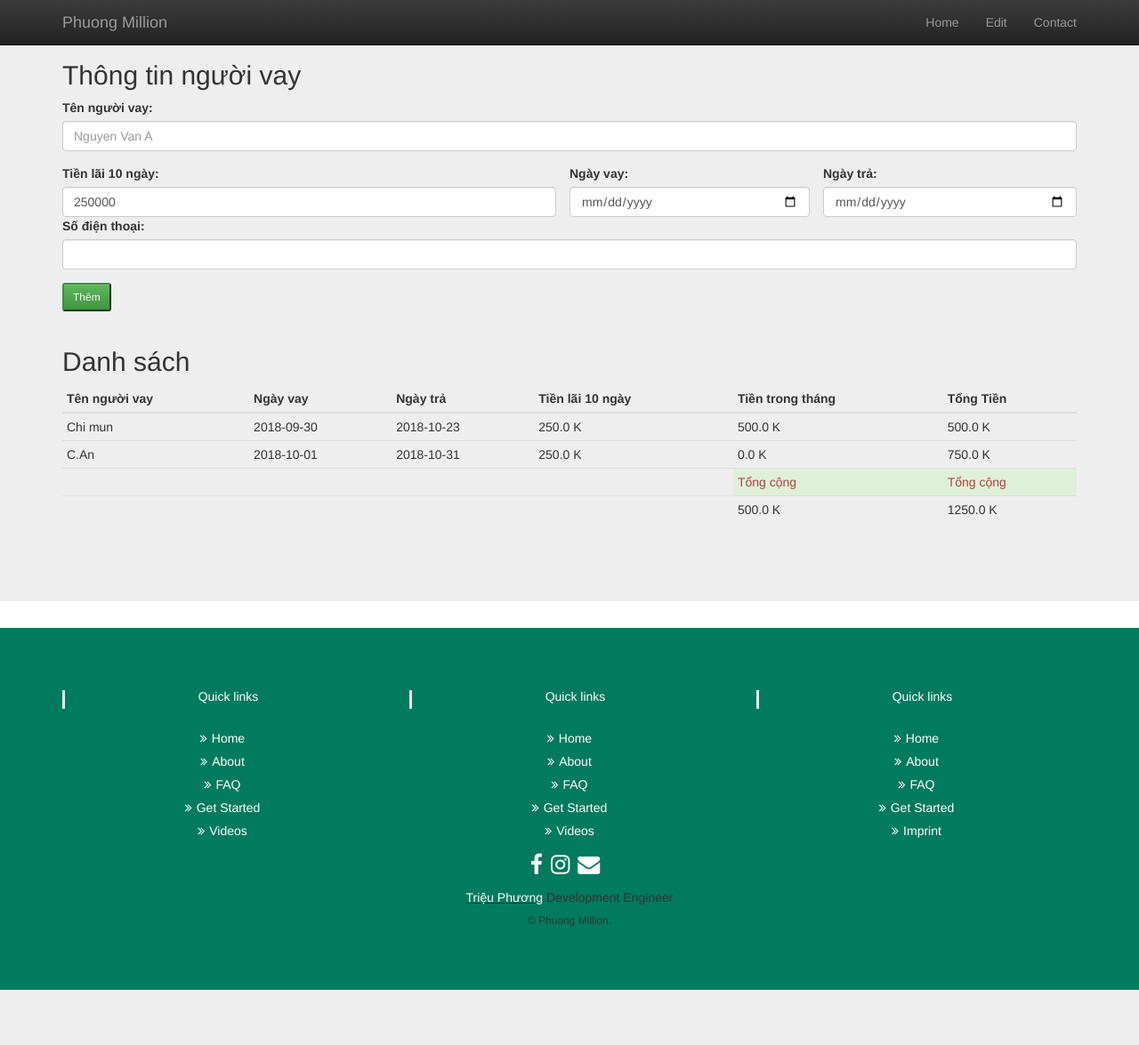
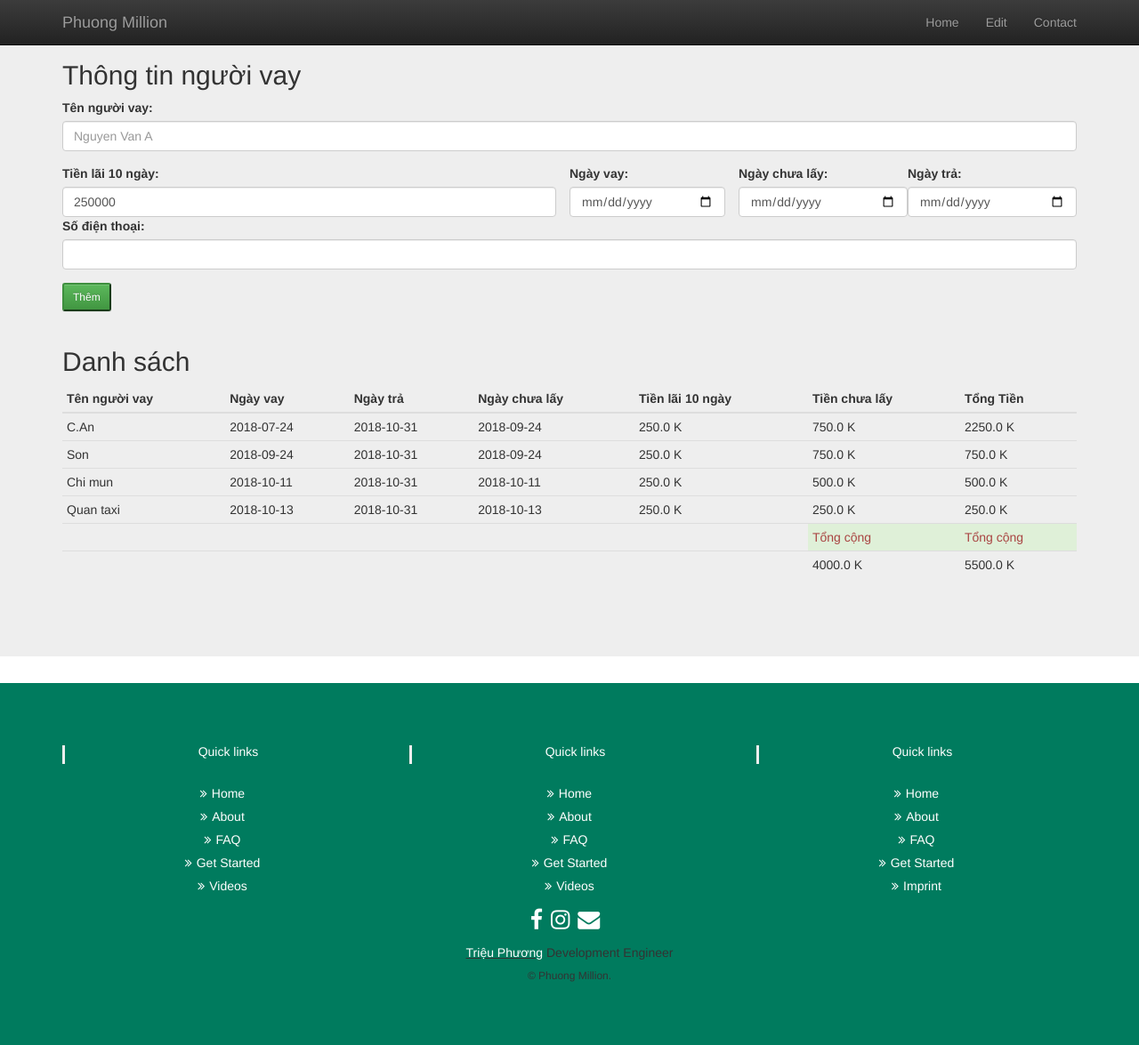
Before and after one commit to phuongmillion/app-tinh-tien, a Flask app: page / in a window 1280 px wide. Shown: the whole page at 89% size. Before the commit the page ends 1113 px from the top, so only its background shows below. Run offline with Flask 2, Linux system fonts and the light colour scheme; some libraries are stand-ins or nearby versions.

Commit message:
gan xong nua roi

```diff
--- a/app.py
+++ b/app.py
@@ -25,26 +25,32 @@ class ReusableForm(Form):
     ngaytra = TextField('ngaytra:', validators=[validators.required()])
 
 class NguoiVay:
-    def __init__(self, name=None, ngay_muon=None, ngay_ket_thuc=None, tien_lai_10_ngay=None, sdt=None):
+    def __init__(self, name=None, ngay_muon=None, ngay_ket_thuc=None, tien_lai_10_ngay=None, sdt=None, ngay_chua_lay=None):
         self.name = name
         self.ngay_muon = ngay_muon
+        self.ngay_chua_lay = ngay_chua_lay
         self.ngay_ket_thuc = ngay_ket_thuc
         self.tien_lai_10_ngay = tien_lai_10_ngay
         self.sdt = sdt
         self.thanhtien = self.thanhtien()
-        self.tientrongthang = self.tientrongthang()
+        # self.tientrongthang = self.tientrongthang()
+        self.tienchualay = self.tienchualay()
 
     def thanhtien(self):
         ngay = self.ngay_ket_thuc - self.ngay_muon
         tong_tien_thu_duoc = (ngay.days // 10) * self.tien_lai_10_ngay
         return int(tong_tien_thu_duoc)
 
-    def tientrongthang(self):
-        ngay = self.ngay_ket_thuc - self.ngay_muon
-        tong_tien_thu_duoc = (ngay.days // 10) * self.tien_lai_10_ngay
-        tien_trong_thang = tong_tien_thu_duoc % (self.tien_lai_10_ngay * 3)
-        return int(tien_trong_thang)
+    # def tientrongthang(self):
+    #     ngay = self.ngay_ket_thuc - self.ngay_muon
+    #     tong_tien_thu_duoc = (ngay.days // 10) * self.tien_lai_10_ngay
+    #     tien_trong_thang = tong_tien_thu_duoc % (self.tien_lai_10_ngay * 3)
+    #     return int(tien_trong_thang)
 
+    def tienchualay(self):
+        ngay = self.ngay_ket_thuc - self.ngay_chua_lay
+        tien_chua_lay = (ngay.days // 10) * self.tien_lai_10_ngay
+        return int(tien_chua_lay)
 
 
 def get_tong_nguoi():
@@ -59,50 +65,63 @@ def get_tong_tien():
     for nguoi in tong_nguoi:
         tien = tien + nguoi["thanhtien"]
     return tien
-tong_tien = get_tong_tien()
+tong_tien = get_tong_tien() + 1750000
 
 
-def get_tong_tien_trong_thang():
+# def get_tong_tien_trong_thang():
+#     tien = 0
+#     for nguoi in tong_nguoi:
+#         tien = tien + nguoi["tientrongthang"]
+#     return tien
+# tong_tien_trong_thang = get_tong_tien_trong_thang() + 1750000
+
+def get_tong_tien_chua_lay():
     tien = 0
     for nguoi in tong_nguoi:
-        tien = tien + nguoi["tientrongthang"]
+        tien = tien + nguoi["tienchualay"]
     return tien
-tong_tien_trong_thang = get_tong_tien_trong_thang()
+tong_tien_chua_lay = get_tong_tien_chua_lay() + 1750000
 
 
 @app.route("/", methods=['GET', 'POST'])
 def hello():
     global tong_nguoi
-    global tong_tien_trong_thang
+    # global tong_tien_trong_thang
+    global tong_tien_chua_lay
     global tong_tien
     global list_nguoi
     form = ReusableForm(request.form)
     if request.method == 'POST':
         split_year_borrow, split_month_borrow, split_date_borrow = request.form['ngayvay'].split("-")
         split_y_back, split_m_back, split_d_back = request.form['ngaytra'].split("-")
+        split_chua_lay_y, split_chua_lay_m, split_chua_lay_d = request.form['ngaychualay'].split("-")
         nguoi_vay = NguoiVay(name=request.form['name'],
                              ngay_muon=datetime.date(int(split_year_borrow), int(split_month_borrow),
                                                      int(split_date_borrow)),
                              ngay_ket_thuc=datetime.date(int(split_y_back), int(split_m_back), int(split_d_back)),
                              tien_lai_10_ngay=int(request.form['tienlai']),
-                             sdt=int(request.form['sdt']))
+                             sdt=int(request.form['sdt']),
+                             ngay_chua_lay=datetime.date(int(split_chua_lay_y), int(split_chua_lay_m), int(split_chua_lay_d)))
 
         if form.validate():
             # tong_nguoi.append(nguoi_vay)
-            tong_tien_trong_thang = tong_tien_trong_thang + nguoi_vay.tientrongthang
+            # tong_tien_trong_thang = tong_tien_trong_thang + nguoi_vay.tientrongthang
             tong_tien = tong_tien + nguoi_vay.thanhtien
+            tong_tien_chua_lay = tong_tien_chua_lay + nguoi_vay.tienchualay
             with open('./data.json', 'w') as f:
                 nguoi = {
                     "name": nguoi_vay.name,
                     "ngay_muon": str(nguoi_vay.ngay_muon),
+                    "ngay_chua_lay": str(nguoi_vay.ngay_chua_lay),
                     "ngay_ket_thuc": str(nguoi_vay.ngay_ket_thuc),
                     "tien_lai_10_ngay": nguoi_vay.tien_lai_10_ngay,
                     "sdt": nguoi_vay.sdt,
                     "thanhtien": nguoi_vay.thanhtien,
-                    "tientrongthang": nguoi_vay.tientrongthang
+                    "tientrongthang": nguoi_vay.tientrongthang,
+                    "tienchualay": nguoi_vay.tienchualay
                 }
-            tong_nguoi.append(nguoi)
-            json.dump(tong_nguoi, f)
+                tong_nguoi.append(nguoi)
+                json.dump(tong_nguoi, f)
             msg = Message(subject="Hello",
                           sender=app.config.get("MAIL_USERNAME"),
                           recipients=["phuongmillion1@gmail.com"])
@@ -113,21 +132,23 @@ def hello():
             flash('Error: All the form fields are required. ')
 
 
-    return render_template('home.html', tong_nguoi=tong_nguoi, tong=tong_tien, tongthang= tong_tien_trong_thang)
+    return render_template('home.html', tong_nguoi=tong_nguoi, tong=tong_tien, tongchualay=tong_tien_chua_lay)
 
 
 @app.route("/danhsach", methods=['GET'])
 def get_danh_sach():
-    return render_template('danhsach.html', tong_nguoi=tong_nguoi, tong=tong_tien, tongthang= tong_tien_trong_thang)
+    return render_template('danhsach.html', tong_nguoi=tong_nguoi, tong=tong_tien, tongchualay=tong_tien_chua_lay)
 
 
 @app.route("/danhsach/", methods=['POST'])
 def dele_danh_sach():
     global tong_tien
-    global tong_tien_trong_thang
+    # global tong_tien_trong_thang
+    global tong_tien_chua_lay
     try:
         tong_tien = tong_tien - tong_nguoi[int(request.data.decode("utf-8")) - 1]["thanhtien"]
-        tong_tien_trong_thang = tong_tien_trong_thang - tong_nguoi[int(request.data.decode("utf-8")) - 1]["tientrongthang"]
+        # tong_tien_trong_thang = tong_tien_trong_thang - tong_nguoi[int(request.data.decode("utf-8")) - 1]["tientrongthang"]
+        tong_tien_chua_lay = tong_tien_chua_lay - tong_nguoi[int(request.data.decode("utf-8")) - 1]["tienchualay"]
         tong_nguoi.pop(int(request.data.decode("utf-8")) - 1)
         with open('./data.json', 'w') as f:
             json.dump(tong_nguoi, f)
--- a/data.json
+++ b/data.json
@@ -1 +1 @@
-[{"name": "Chi mun", "ngay_muon": "2018-09-30", "ngay_ket_thuc": "2018-10-23", "tien_lai_10_ngay": 250000, "sdt": 123, "thanhtien": 500000, "tientrongthang": 500000}, {"name": "C.An", "ngay_muon": "2018-10-01", "ngay_ket_thuc": "2018-10-31", "tien_lai_10_ngay": 250000, "sdt": 123213, "thanhtien": 750000, "tientrongthang": 0}]
+[{"name": "C.An", "ngay_muon": "2018-07-24", "ngay_chua_lay": "2018-09-24", "ngay_ket_thuc": "2018-10-31", "tien_lai_10_ngay": 250000, "sdt": 1, "thanhtien": 2250000, "tienchualay": 750000}, {"name": "Son", "ngay_muon": "2018-09-24", "ngay_chua_lay": "2018-09-24", "ngay_ket_thuc": "2018-10-31", "tien_lai_10_ngay": 250000, "sdt": 1, "thanhtien": 750000, "tienchualay": 750000}, {"name": "Chi mun", "ngay_muon": "2018-10-11", "ngay_chua_lay": "2018-10-11", "ngay_ket_thuc": "2018-10-31", "tien_lai_10_ngay": 250000, "sdt": 1, "thanhtien": 500000, "tienchualay": 500000}, {"name": "Quan taxi", "ngay_muon": "2018-10-13", "ngay_chua_lay": "2018-10-13", "ngay_ket_thuc": "2018-10-31", "tien_lai_10_ngay": 250000, "sdt": 1, "thanhtien": 250000, "tienchualay": 250000}]
--- a/templates/danhsach.html
+++ b/templates/danhsach.html
@@ -18,6 +18,7 @@
         <th>Tên người vay</th>
         <th>Ngày vay</th>
         <th>Ngày trả</th>
+        <th>Ngày chưa lấy</th>
         <th>Tiền lãi 10 ngày</th>
         <th>Số điện thoại</th>
       </tr>
@@ -29,6 +30,7 @@
         <td >{{n["ngay_muon"]}}</td>
         <td >{{n["ngay_ket_thuc"]}}</td>
         <td >{{n["tien_lai_10_ngay"]}}</td>
+        <td >{{n["ngay_chua_lay"]}}</td>
         <td >{{n["sdt"]}}</td>
         <td><button type="button" class="btn btn-sm btn-success" onclick="de({{loop.index}})" />Xóa</td>
         </tr>
--- a/templates/home.html
+++ b/templates/home.html
@@ -24,11 +24,15 @@
       <label for="tienlai">Tiền lãi 10 ngày:</label>
       <input type="number" step="50000" class="form-control" id="tienlai" name="tienlai" value="250000" required>
     </div>
-    <div class="col-md-3 " style="padding-left: 0px">
+    <div class="col-md-2 " style="padding-left: 0px">
       <label for="ngayvay">Ngày vay:</label>
       <input type="date"  class="form-control" id="ngayvay" name="ngayvay" required>
     </div>
-    <div class="col-md-3 " style="padding-right: 0px; padding-left: 0px">
+    <div class="col-md-2 " style="padding-right: 0px; padding-left: 0px">
+      <label for="ngaychualay">Ngày chưa lấy:</label>
+      <input type="date" class="form-control" id="ngaychualay" name="ngaychualay" required>
+    </div>
+     <div class="col-md-2 " style="padding-right: 0px; padding-left: 0px">
       <label for="ngaytra">Ngày trả:</label>
       <input type="date" class="form-control" id="ngaytra" name="ngaytra" required>
     </div>
@@ -66,8 +70,9 @@
         <th>Tên người vay</th>
         <th>Ngày vay</th>
         <th>Ngày trả</th>
+        <th>Ngày chưa lấy</th>
         <th>Tiền lãi 10 ngày</th>
-        <th>Tiền trong tháng</th>
+        <th>Tiền chưa lấy</th>
         <th>Tổng Tiền</th>
       </tr>
     </thead>
@@ -77,21 +82,22 @@
         <td >{{n["name"]}}</td>
         <td >{{n["ngay_muon"]}}</td>
         <td >{{n["ngay_ket_thuc"]}}</td>
+        <td >{{n["ngay_chua_lay"]}}</td>
         <td >{{n["tien_lai_10_ngay"]/1000}} K</td>
-        <td >{{n["tientrongthang"]/1000}} K</td>
+        <td >{{n["tienchualay"]/1000}} K</td>
         <td >{{n["thanhtien"]/1000}} K</td>
         </tr>
         {% endfor %}
     </tbody>
     <tfoot>
         <tr>
-            <td colspan="4" ></td>
+            <td colspan="5" ></td>
             <td style="text-align: left" class="bg-success text-danger">Tổng cộng</td>
             <td style="text-align: left" class="bg-success text-danger">Tổng cộng</td>
         </tr>
         <tr>
-          <td colspan="4"></td>
-          <td >{{tongthang/1000}} K</td>
+          <td colspan="5"></td>
+          <td >{{tongchualay/1000}} K</td>
           <td >{{tong/1000}} K</td>
         </tr>
     </tfoot>
```
